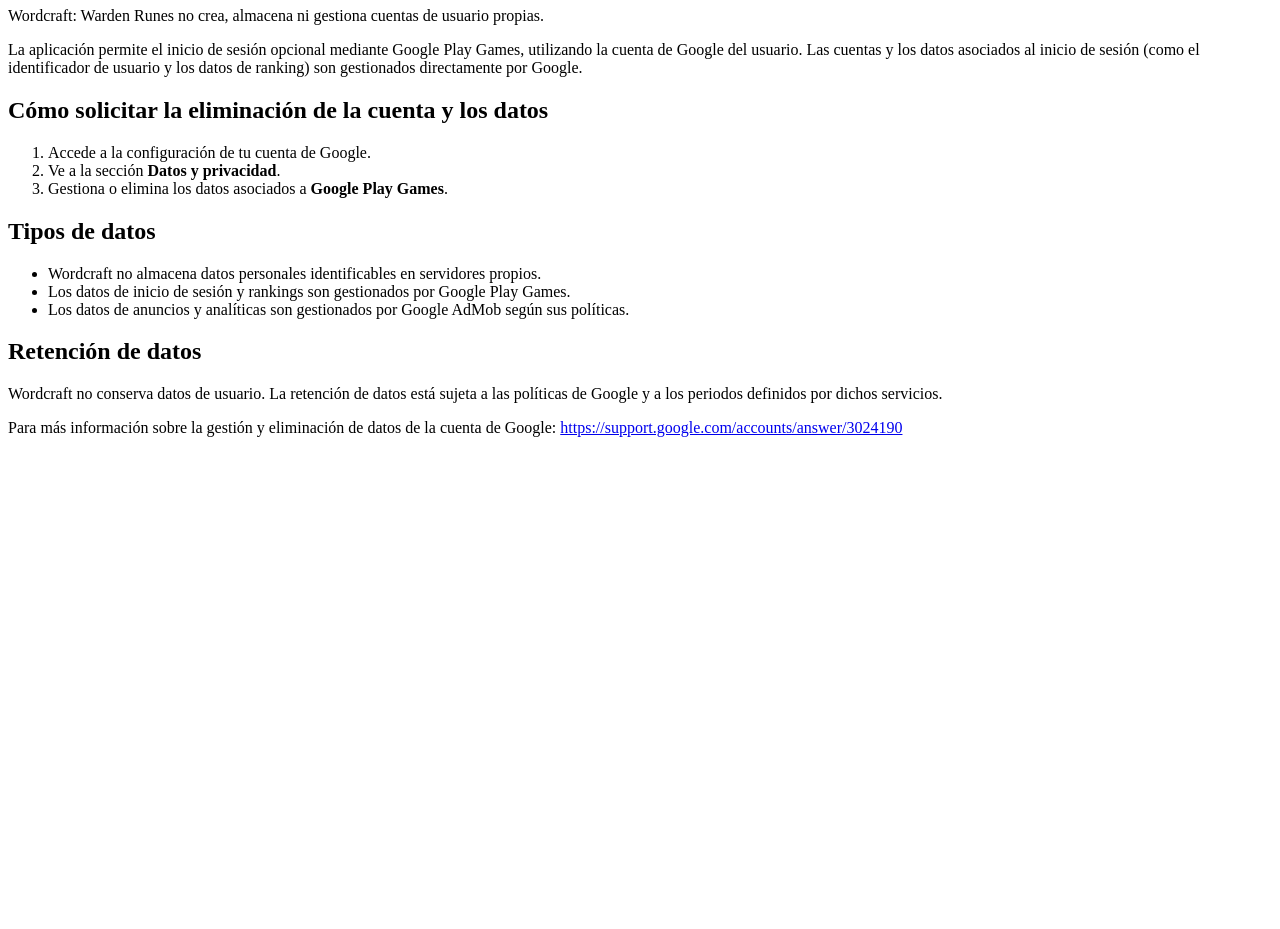
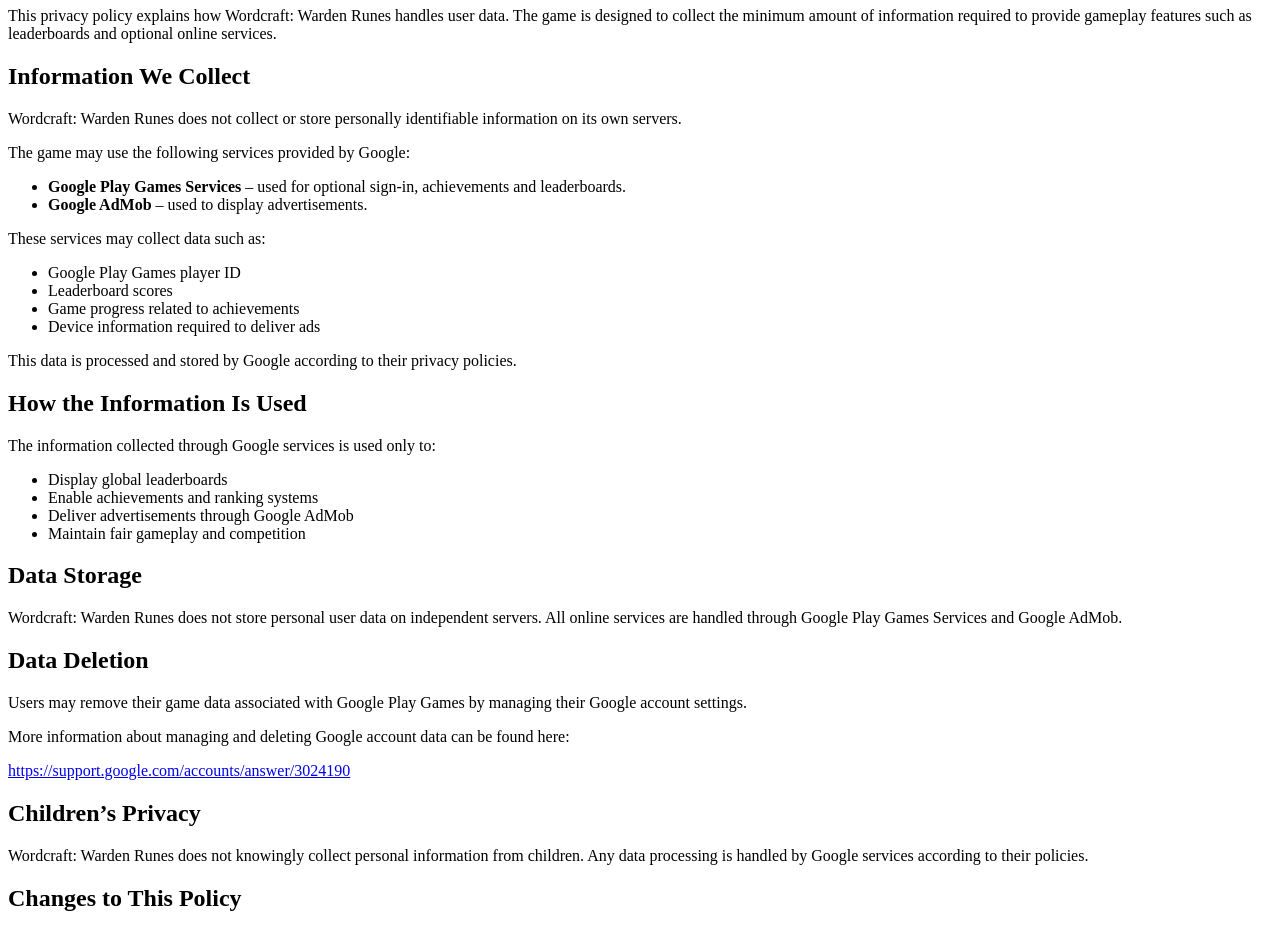
Before and after one commit to robvasf/wordcraft-privacy, a plain HTML site: page index.html in a window 1280 px wide. Shown: the part 73-1002 px from the top of the page. Before the commit the page ends 800 px from the top, so only its background shows below. Drawn offline with Linux system fonts and the light colour scheme.

Commit message:
Update index.html

```diff
--- a/index.html
+++ b/index.html
@@ -1,38 +1,98 @@
 <!DOCTYPE html>
-<html lang="es">
+<html lang="en">
 <head>
 <meta charset="UTF-8">
-  <title>Eliminación de cuenta y datos – Wordcraft: Warden Runes</title>
+<title>Privacy Policy – Wordcraft: Warden Runes</title>
 </head>
+
 <body>
-  <h1>Eliminación de cuenta y datos – Wordcraft: Warden Runes</h1>
 
-  <p>Wordcraft: Warden Runes no crea, almacena ni gestiona cuentas de usuario propias.</p>
+<h1>Privacy Policy – Wordcraft: Warden Runes</h1>
 
-  <p>La aplicación permite el inicio de sesión opcional mediante Google Play Games, utilizando la cuenta de Google del usuario. Las cuentas y los datos asociados al inicio de sesión (como el identificador de usuario y los datos de ranking) son gestionados directamente por Google.</p>
+<p>
+This privacy policy explains how Wordcraft: Warden Runes handles user data.
+The game is designed to collect the minimum amount of information required to
+provide gameplay features such as leaderboards and optional online services.
+</p>
 
-  <h2>Cómo solicitar la eliminación de la cuenta y los datos</h2>
-  <ol>
-    <li>Accede a la configuración de tu cuenta de Google.</li>
-    <li>Ve a la sección <strong>Datos y privacidad</strong>.</li>
-    <li>Gestiona o elimina los datos asociados a <strong>Google Play Games</strong>.</li>
-  </ol>
+<h2>Information We Collect</h2>
 
-  <h2>Tipos de datos</h2>
+<p>Wordcraft: Warden Runes does not collect or store personally identifiable information on its own servers.</p>
+
+<p>The game may use the following services provided by Google:</p>
+
 <ul>
-    <li>Wordcraft no almacena datos personales identificables en servidores propios.</li>
-    <li>Los datos de inicio de sesión y rankings son gestionados por Google Play Games.</li>
-    <li>Los datos de anuncios y analíticas son gestionados por Google AdMob según sus políticas.</li>
+<li><strong>Google Play Games Services</strong> – used for optional sign-in, achievements and leaderboards.</li>
+<li><strong>Google AdMob</strong> – used to display advertisements.</li>
 </ul>
 
-  <h2>Retención de datos</h2>
-  <p>Wordcraft no conserva datos de usuario. La retención de datos está sujeta a las políticas de Google y a los periodos definidos por dichos servicios.</p>
+<p>These services may collect data such as:</p>
+
+<ul>
+<li>Google Play Games player ID</li>
+<li>Leaderboard scores</li>
+<li>Game progress related to achievements</li>
+<li>Device information required to deliver ads</li>
+</ul>
+
+<p>This data is processed and stored by Google according to their privacy policies.</p>
+
+<h2>How the Information Is Used</h2>
+
+<p>The information collected through Google services is used only to:</p>
+
+<ul>
+<li>Display global leaderboards</li>
+<li>Enable achievements and ranking systems</li>
+<li>Deliver advertisements through Google AdMob</li>
+<li>Maintain fair gameplay and competition</li>
+</ul>
+
+<h2>Data Storage</h2>
 
 <p>
-    Para más información sobre la gestión y eliminación de datos de la cuenta de Google:
+Wordcraft: Warden Runes does not store personal user data on independent servers.
+All online services are handled through Google Play Games Services and Google AdMob.
+</p>
+
+<h2>Data Deletion</h2>
+
+<p>
+Users may remove their game data associated with Google Play Games by managing
+their Google account settings.
+</p>
+
+<p>
+More information about managing and deleting Google account data can be found here:
+</p>
+
+<p>
 <a href="https://support.google.com/accounts/answer/3024190">
 https://support.google.com/accounts/answer/3024190
 </a>
 </p>
+
+<h2>Children’s Privacy</h2>
+
+<p>
+Wordcraft: Warden Runes does not knowingly collect personal information from children.
+Any data processing is handled by Google services according to their policies.
+</p>
+
+<h2>Changes to This Policy</h2>
+
+<p>
+This privacy policy may be updated from time to time to reflect improvements
+to the game or changes in platform requirements.
+</p>
+
+<h2>Contact</h2>
+
+<p>
+If you have any questions about this privacy policy you may contact us at:
+<br>
+<strong>robvasfer+dev@gmail.com</strong>
+</p>
+
 </body>
 </html>
```
Lines whose indentation alone changed are shown as unchanged.
